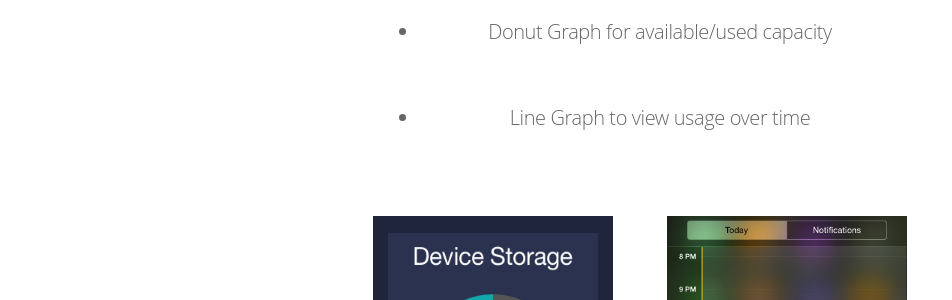
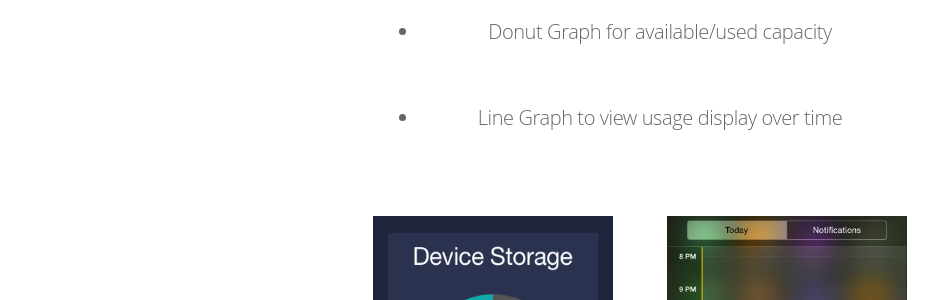
Before and after one commit to kellyp/Storage-Capacitor, a Jekyll site: the page built from index.html, in a window 1280 px wide. Shown: the part 695-995 px from the top of the page, without its empty margins (0-952 px from the left). Built offline with Jekyll 4.4.1, drawn with Linux system fonts in a browser that asks for light colours; nearby versions of some CDN libraries; some web fonts are replaced; Markdown is read by kramdown in place of the engine named in the settings; the list of posts is cut into pages by our own code.

```diff
--- a/index.html
+++ b/index.html
@@ -41,7 +41,7 @@
           <li>View Totals, Available and Used Capacity </li>
           <li>Quickly access usage from the Today view</li>
           <li>Donut Graph for available/used capacity</li>
-          <li>Line Graph to view usage over time</li>
+          <li>Line Graph to view usage display over time</li>
         </ul>
         <img class="screenshot" data-retina="assets/images/screenshot_main.png" width="240" height="426" src="assets/images/screenshot_main.png">
         <img class="screenshot" data-retina="assets/images/screenshot_today.png" width="240" height="426" src="assets/images/screenshot_today.png">
```
